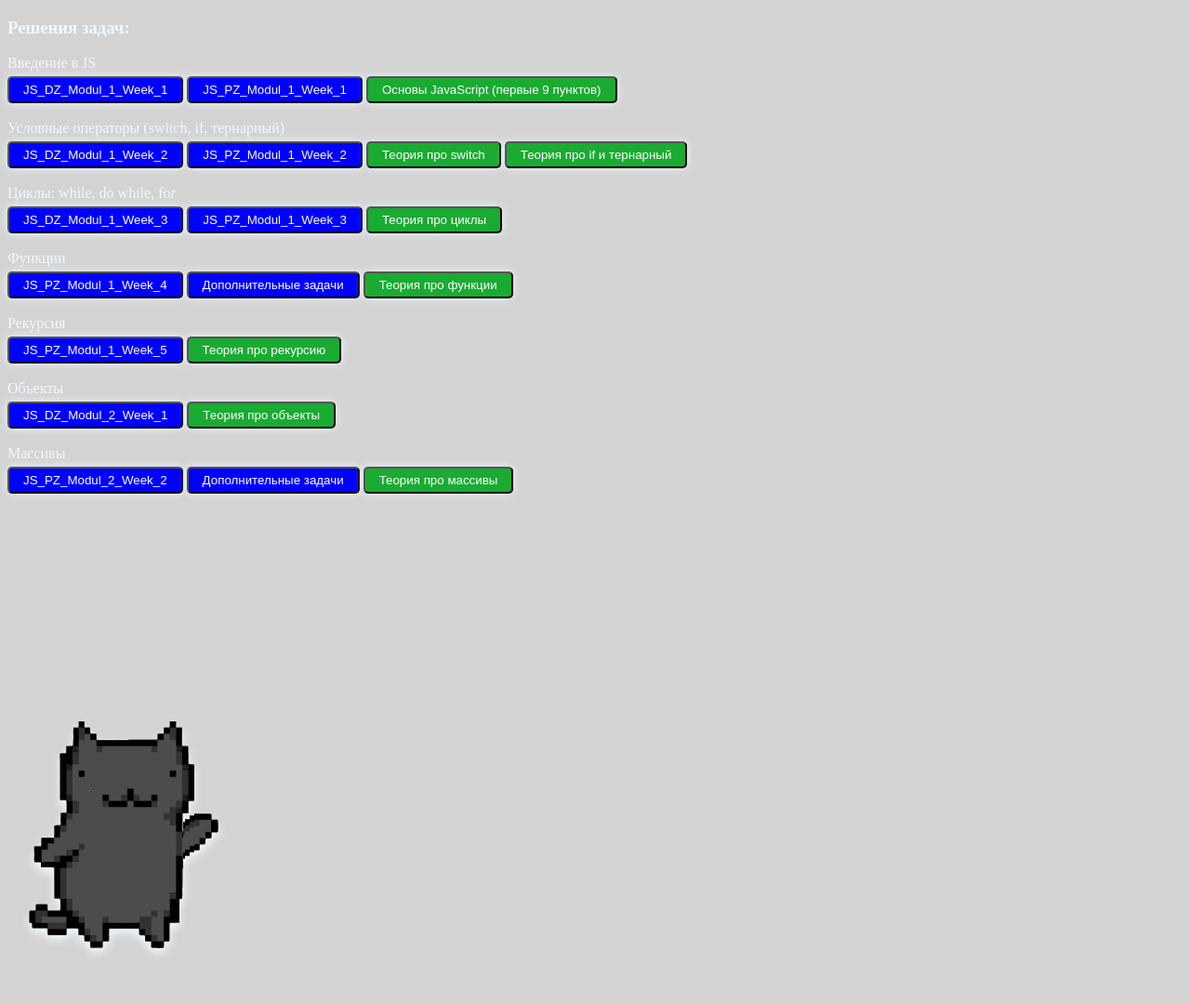
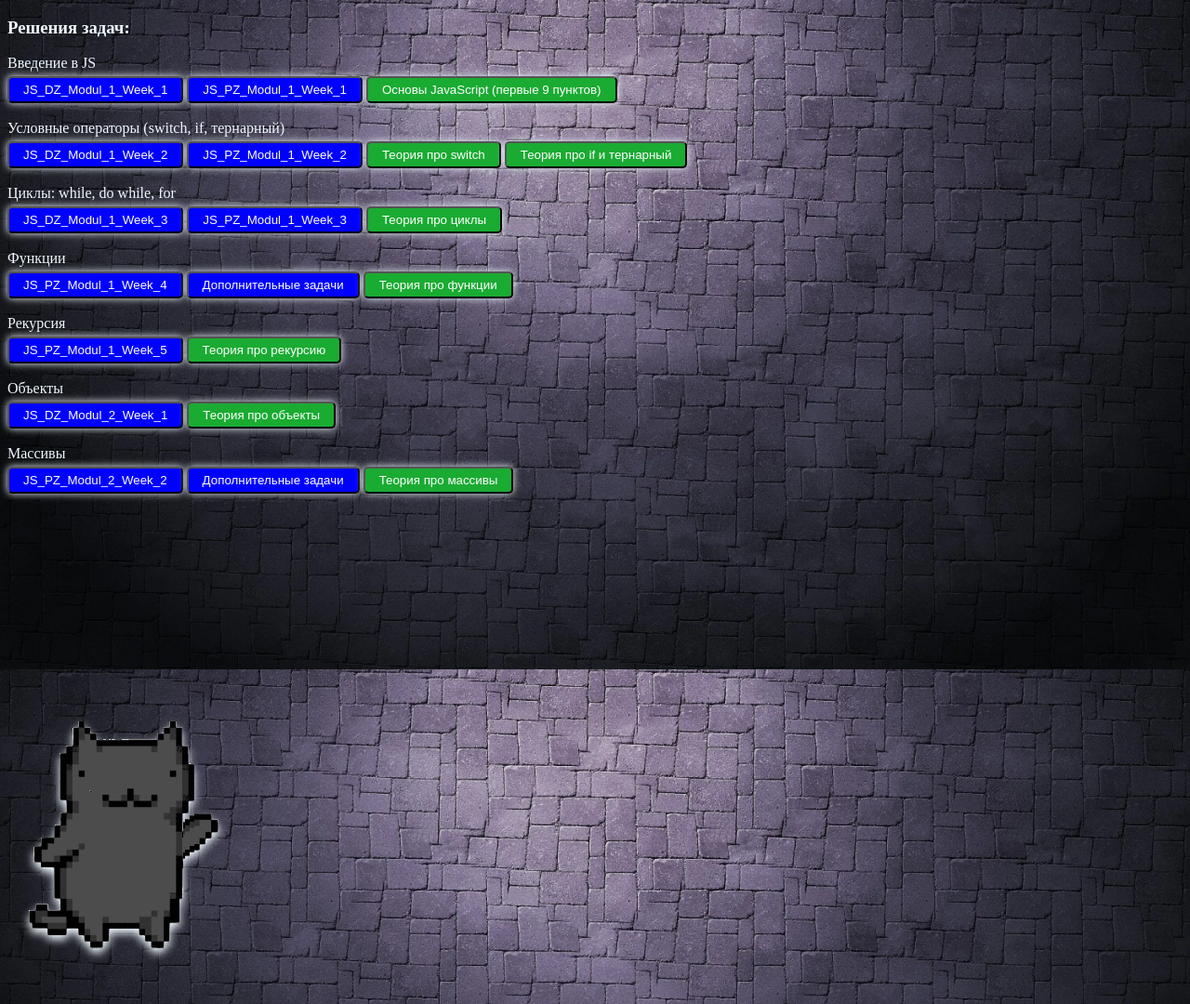
Before and after one commit to belkud/JavaScript, a website built with Vite: page index.html in a window 1280 px wide. Shown: the whole page at 93% size. Built offline with nearby package versions, Linux system fonts and the light colour scheme; files whose address does not match are found by name.

Commit message:
load background2

```diff
--- a/src/style.css
+++ b/src/style.css
@@ -1,6 +1,6 @@
 body{
   background: lightgrey;
-  background-image: url(src/back.webp);
+  background-image: url(/src/back.webp);
   background-size: contain;
   background-attachment: fixed;
   color: aliceblue;
```
